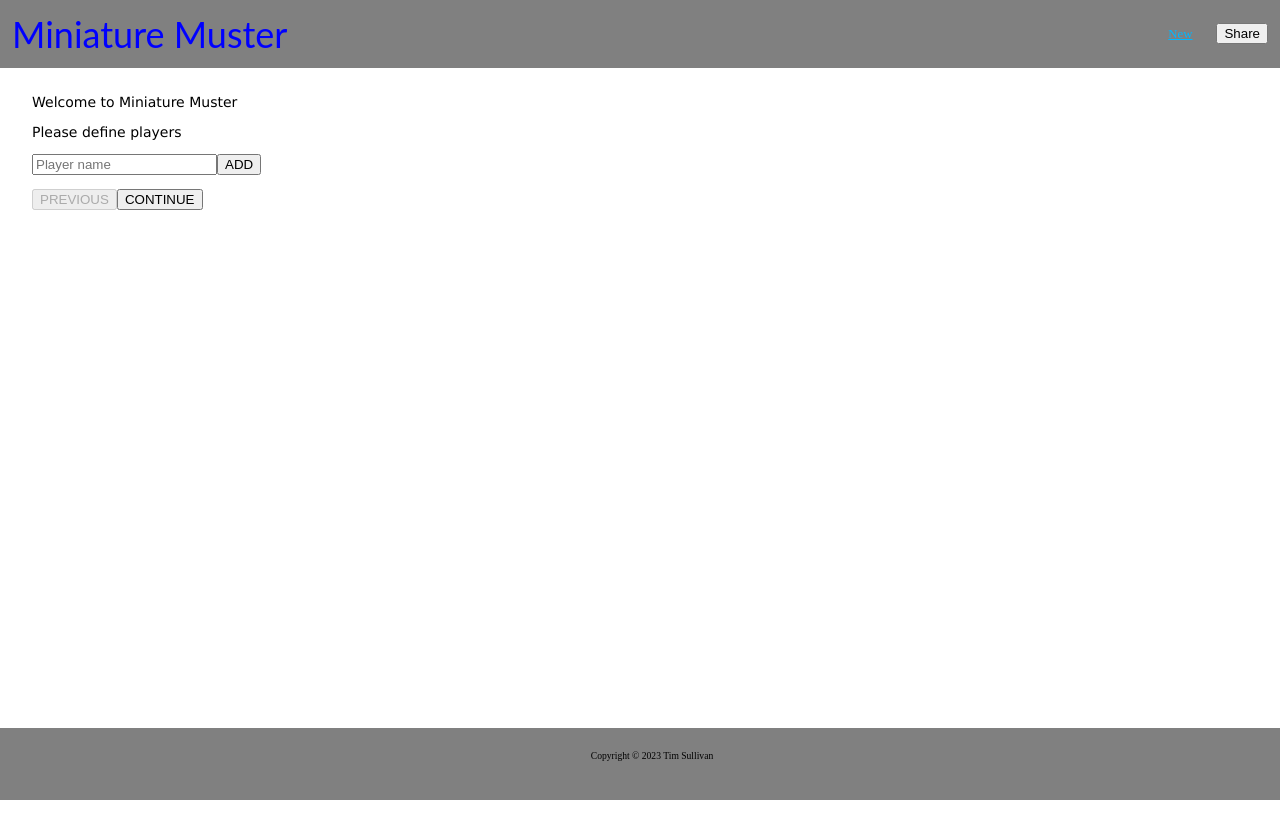
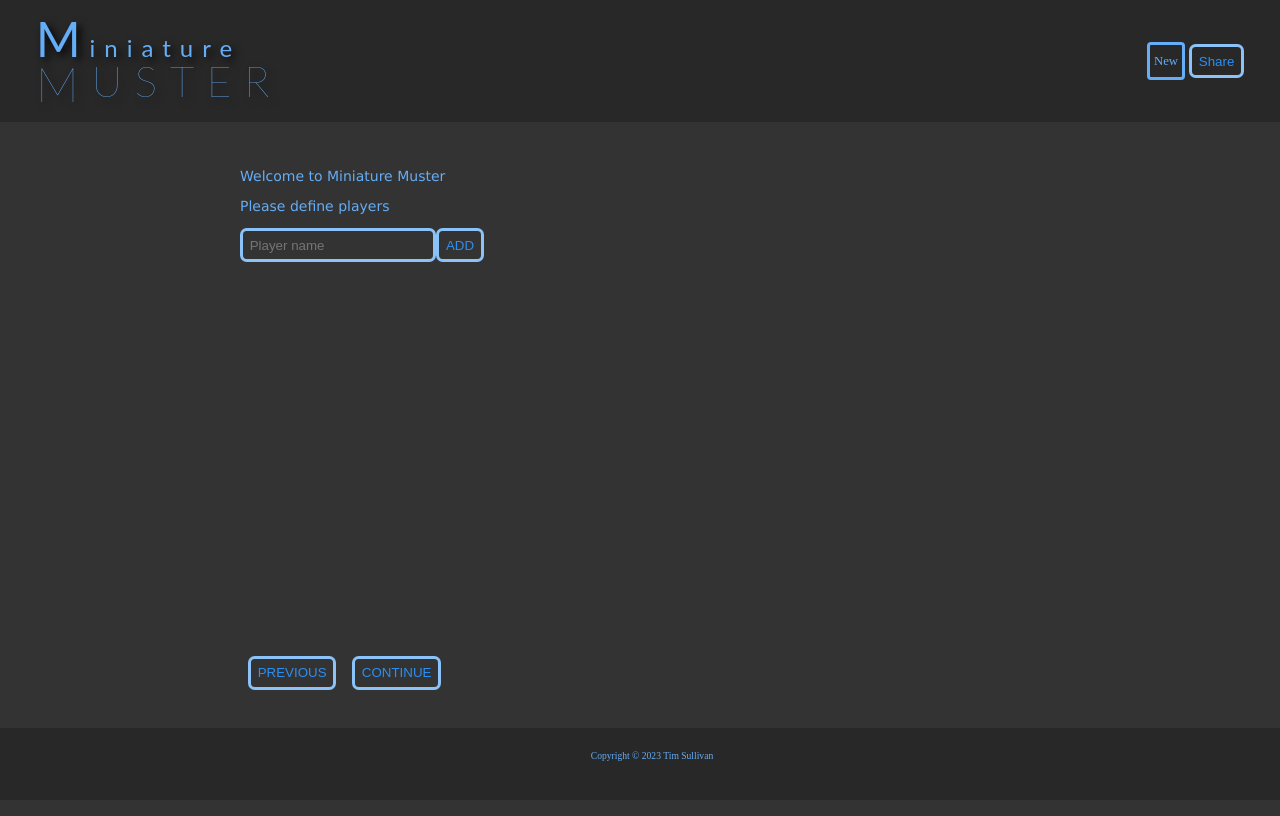
Before and after one commit to TimboInSpace/miniature-muster, a Node server app: page / in a window 1280 px wide. After the commit the page ends 761 px from the top, so only its background shows below. Run offline with Node 20, Linux system fonts and the light colour scheme; some libraries are stand-ins or nearby versions.

Commit message:
Added some style

```diff
--- a/public/javascripts/script.js
+++ b/public/javascripts/script.js
@@ -1,5 +1,23 @@
 /*
-Step 1: Defining players.
+the state / 'data' cookie ends up holding a structure like this:
+{
+    step: 2,
+    players: ["Tim", "Brad"],
+    armies: [
+        {
+            player: "Tim"
+            units: [
+                {
+                    unit: ##unit##
+                    quantity: 3,
+                    mods: [
+                        ##MOD##
+                    ]
+                }
+            ]
+        }
+    ]
+}
 */
 
 function getCookie(name) {
@@ -63,6 +81,7 @@ function renderStep() {
                 break;
             }
             renderArmyDisplay(unitDisplayTabControl);
+
             break;
         case 3:
             currentTab.querySelector('.next-step-button').disabled = true;
@@ -86,9 +105,10 @@ function renderArmyDisplay(ele) {
         if (army.player && army.units) {
         // Make a tab-label for each player
         // Make a tab-content for each player
-        tabLabelHTML += `<a href='#' class="player-tab-label" onclick="changePlayerTab(event,'${army.player}')">${army.player}</a>`;
+        tabLabelHTML += `<a href='#' class="player-tab-label player-tab-label-${army.player}" onclick="handlePlayerTabClick(event,'${army.player}')">${army.player}</a>`;
         let tabContentListHTML = '';
-        army.units.forEach((unit)=> {
+        let totalPoints = 0;
+        army.units.forEach((unit, idx)=> {
             // Collect the HTML for the modifiers
             let unitModsHTML = '';
             let pointCost = unit.unit.pts;
@@ -104,37 +124,30 @@ function renderArmyDisplay(ele) {
                 pointCost += unit.mods.reduce((acc,cur)=>{return acc + cur.pts},0);
             }
             tabContentListHTML += `
-                <li class="unit-list-item">
-                    <span>${unit.quantity}x </span>
-                    <span>${unit.unit.name} </span>
-                    <span>${pointCost} Pts</span>
-                    <div class="stats-grid">
-                        <div class="grid-header">F</div>
-                        <div class="grid-header">S</div>
-                        <div class="grid-header">D</div>
-                        <div class="grid-header">A</div>
-                        <div class="grid-header">W</div>
-                        <div class="grid-header">C</div>
-                        <div class="grid-header">M / W / F</div>
-                        <div class="grid-item">0 / -</div>
-                        <div class="grid-item">0</div>
-                        <div class="grid-item">0</div>
-                        <div class="grid-item">0</div>
-                        <div class="grid-item">0</div>
-                        <div class="grid-item">0</div>
-                        <div class="grid-item">0 / 0 / 0</div>
+                <li class="unit-list-item" unitindex="${idx}">
+                    <div class="flex-row">
+                        <div>
+                            <div class="flex-row">
+                                <span>${unit.quantity}x </span>
+                                <span style="flex-grow: 1;">${unit.unit.name} </span>
+                                <span>${pointCost} Pts</span>
+                                <button class="remove-unit-button" onclick="handleRemoveUnitButtonClick(event, '${army.player}')"> X </button>
+                            </div>
+                            ${renderStatsGrid2(unit.unit)}
+                            <div class="flex-col">${unitModsHTML}</div>
+                        </div>
                     </div>
-                    <div class="flex-col">${unitModsHTML}</div>
                 </li>
             `;
+            totalPoints += (pointCost * unit.quantity);
         });
         tabContentHTML += `
-            <div class="player-tab-content player-tab-content-${army.player}">
-                <div>
-                    <h3>${army.player}</h3>
-                    <h5>${army.units.reduce((acc,cur)=>{return acc + cur.unit.pts + cur.mods.reduce((a,c)=>{return a + c.pts},0)},0)} Pts</h5>
+            <div class="player-tab-content player-tab-content-${army.player}" style="padding: 0.5rem;">
+                <div class="flex-row">
+                    <h3 style="flex-grow: 1;">${army.player}'s Army</h3>
+                    <h3 style="flex-grow: 0;">${totalPoints} Pts</h5>
                 </div>
-                <ul>
+                <ul class="unit-list">
                     ${tabContentListHTML}
                 </ul>
             </div>
@@ -149,17 +162,34 @@ function renderArmyDisplay(ele) {
             <div class="player-tab-container">${tabContentHTML}</div>
         `;
     }
-    // //tabLabelEle.innerHTML = tabLabelHTML;
-    // tabContentEle.innerHTML = tabContentHTML;
-    // console.log(`tabLabelEle: ${tabLabelEle.innerHTML} \n ${tabLabelHTML}`);
-    // console.log(`tabContentEle: ${tabContentEle.innerHTML} \n ${tabContentHTML}`);
+}
 
-    // if (tabLabelEle && tabContentEle) {
-    //     tabLabelEle.innerHTML = tabLabelHTML;
-    //     tabContentEle.innerHTML = tabContentHTML;
-    // } else {
-    //     console.error(`Couldnt find player-tab-labels or player-tab-container`);
-    // }
+function handleRemoveUnitButtonClick(event, playerName) {
+    const liEle = event.target.parentElement.parentElement.parentElement.parentElement;
+    if (!liEle) {
+        console.error('Could not find element holding unitindex for deleting this unit.');
+        return;
+    }
+    console.log(event.target);
+    const unitIdx = liEle.getAttribute('unitindex');
+    if (!unitIdx) {
+        console.error('Could not find index for unit to delete');
+        return;
+    }
+    if (!state.armies) {
+        console.error('state has no armies property. Could not delete unit');
+        return;
+    }
+    const army = state.armies.find(army => army.player === playerName);
+    if (army) {
+        // Remove the unit at the index
+        army.units.splice(unitIdx,1);
+    }
+    saveState();
+    // re-render
+    const armyDisplayEle = document.getElementById('unitDisplayTabControl');
+    renderArmyDisplay(armyDisplayEle);
+    activatePlayerTab(armyDisplayEle,army.player);
 }
 
 function getModifiersForUnit(unit) {
@@ -170,7 +200,11 @@ function getModifiersForUnit(unit) {
 }
 
 function handleModToggle(event) {
-    const btnEle = event.target.parentElement;
+    let btnEle = event.target;
+    if (event.target.tagName !== "BUTTON") {
+        event.stopPropagation();
+        btnEle = event.target.parentElement;
+    }
     const checkboxEle = btnEle.querySelector('input[type="checkbox"]');
     const oldState = checkboxEle.checked;
     checkboxEle.checked = !oldState;
@@ -208,6 +242,7 @@ function updateShownScore() {
 }
 
 function renderSelectedUnitDetails(tgt) {
+    // tgt is the <select> element that becomes the unit selection list
     const eleName = document.getElementById('unitSelectionUnitName');
     const elePts = document.getElementById('unitSelectionUnitPts');
     const eleMods = eleName.parentElement.parentElement.querySelector('.unit-modifiers');
@@ -228,7 +263,7 @@ function renderSelectedUnitDetails(tgt) {
     mods.forEach( mod => {
         modsHTML += `
             <button class="mod-details" key="${mod.modifierID}" onclick="handleModToggle(event)">
-                <input type="checkbox" class="" disabled />
+                <input type="checkbox" class="" onclick="handleModToggle(event)" disabled />
                 <span>${mod.name}</span>
                 <span> ${mod.pts} Pts</span>
             </button>
@@ -243,6 +278,7 @@ function renderSelectedUnitDetails(tgt) {
 }
 
 function renderStatsGrid(statsGridEle, stats) {
+    // Update an existing stats grid
     const gridItems = statsGridEle.children;
     if (gridItems.length != 14) { console.error('Stats grid has the wrong number of items. Check renderStatsGrid'); return;}
     gridItems[7].innerHTML = stats.ranged > 0 ? `${stats.melee} / ${stats.ranged}+` : `${stats.melee} / -`;
@@ -252,6 +288,27 @@ function renderStatsGrid(statsGridEle, stats) {
     gridItems[11].innerHTML = `${stats.wounds}`;
     gridItems[12].innerHTML = `${stats.courage}`;
     gridItems[13].innerHTML = `${stats.might} / ${stats.will} / ${stats.fate}`;
+}
+
+function renderStatsGrid2(stats) {
+   return `
+    <div class="stats-grid">
+        <div class="grid-header">F</div>
+        <div class="grid-header">S</div>
+        <div class="grid-header">D</div>
+        <div class="grid-header">A</div>
+        <div class="grid-header">W</div>
+        <div class="grid-header">C</div>
+        <div class="grid-header">M / W / F</div>
+        <div class="grid-item">${stats.ranged > 0 ? stats.melee+" / "+stats.ranged+"+" : " "+stats.melee+" / -"}</div>
+        <div class="grid-item">${stats.strength}</div>
+        <div class="grid-item">${stats.defence}</div>
+        <div class="grid-item">${stats.attack}</div>
+        <div class="grid-item">${stats.wounds}</div>
+        <div class="grid-item">${stats.courage}</div>
+        <div class="grid-item">${stats.might} / ${stats.will} / ${stats.fate}</div>
+    </div>
+   `;
 }
 
 function renderSelectionList(selectionEle, arrKeys, arrValues, showNum = 1) {
@@ -282,18 +339,22 @@ function showCurrentTab() {
     tabs[state.step-1].classList.add('active');
 }
 
-function changePlayerTab(event, playerName) {
+function handlePlayerTabClick(event, playerName) {
+    const tabControl = event.target.parentElement.parentElement;
+    activatePlayerTab(tabControl, playerName);
+}
+
+function activatePlayerTab(eleTabControl, player) {
     // Remove .active from all player tabs
     // Add .active to the player's tab It is the one with class player-tab-content-NAME
-    const allTabs = event.target.parentElement.querySelectorAll(`.player-tab-content`);
-    allTabs.forEach(tab => {
-        console.log('removing active from tab: '+tab.outerHTML);
-        tab.classList.remove('active');
-        if (tab.classList.includes(`player-tab-content-${playerName}`)) {
-            tab.classList.add('active');
-        }
-    });
-
+    const allTabs = eleTabControl.querySelectorAll(`.player-tab-content`);
+    allTabs.forEach(tab => { tab.classList.remove('active'); });
+    const tabToActivate = eleTabControl.querySelector(`.player-tab-content-${player}`);
+    tabToActivate.classList.add('active');
+    const allLabels = eleTabControl.querySelectorAll('.player-tab-label');
+    allLabels.forEach(lbl => { lbl.classList.remove('active'); });
+    const lblToActivate = eleTabControl.querySelector(`.player-tab-label-${player}`);
+    lblToActivate.classList.add('active');
 }
 
 
@@ -355,9 +416,8 @@ function establishCallbacks() {
             if (typeof x !== 'number') {return false}
             return x > 0 && Number.isInteger(x);
         }
-        console.log(displayState);
-        if (displayState.hasOwnProperty('unitSelectionSelectedUnit') && displayState.unitSelectionSelectedUnit
-            && displayState.selectionQuantity && isPositiveWholeNumber(parseInt(displayState.selectionQuantity))) {
+        // Fix deletion bug
+        if (displayState.hasOwnProperty('unitSelectionSelectedUnit') && displayState.unitSelectionSelectedUnit && displayState.selectionQuantity && isPositiveWholeNumber(parseInt(displayState.selectionQuantity))) {
             // Add the selected unit to the data/cookie, and refresh the page
             if (!state.hasOwnProperty('armies')) {
                 state.armies = [];
@@ -370,7 +430,7 @@ function establishCallbacks() {
             if (!playerArmy) {
                 playerArmy = {
                     player: playerName,
-                    units: []
+                    units: [] // an array of {unit, mods[], quantity}
                 };
                 state.armies.push(playerArmy);
             }
@@ -383,6 +443,7 @@ function establishCallbacks() {
             saveState();
             const armyDisplayEle = document.getElementById('unitDisplayTabControl');
             renderArmyDisplay(armyDisplayEle);
+            activatePlayerTab(armyDisplayEle,playerArmy.player);
         }
     });
 }
--- a/public/stylesheets/style.css
+++ b/public/stylesheets/style.css
@@ -1,13 +1,22 @@
+.header, footer {
+  background-color: #282828;
+}
+.header .logo .line1::first-letter, footer .logo .line1::first-letter {
+  font-size: 3rem;
+}
+
 main {
   padding: 2rem;
   font: 14px "Lucida Grande", Helvetica, Arial, sans-serif;
-  height: calc(100vh - 6rem);
+  height: calc(100vh - 16rem);
   overflow-y: scroll;
 }
 
 body {
   padding: 0;
   margin: 0;
+  background-color: #333;
+  color: #65ADF6;
 }
 
 h1 {
@@ -15,14 +24,28 @@ h1 {
   font-size: 2.5rem;
 }
 
+input, select, button {
+  color: #2B8FF3;
+  background-color: transparent;
+  border: 3px solid #8BC2F8;
+  border-radius: 0.5em;
+  padding: 0.5em;
+  transition: 0.3s ease-out;
+}
+
+label {
+  display: block;
+}
+
 a {
-  color: #00B7FF;
+  color: #65ADF6;
+  text-decoration: none;
 }
 
 nav.header {
-  height: 3rem;
   text-decoration: none;
   font-size: 0.8rem;
+  padding: 0 2rem;
 }
 nav.header ul {
   list-style-type: none;
@@ -31,34 +54,101 @@ nav.header ul {
   display: flex;
   flex-direction: row;
   align-items: center;
-  background-color: grey;
 }
 nav.header ul li {
   display: inline;
-  padding: 0.75rem;
+  padding: 0.25rem;
   line-height: 1.5rem;
-  color: blue;
 }
 nav.header ul li:first-child {
   flex-grow: 1;
   font: 14px "Lato", "Courier New", Courier, monospace;
   font-size: 2.25rem;
+  border: none;
+  letter-spacing: 0.25em;
+  text-shadow: 4px 4px 8px black;
+}
+nav.header ul li:nth-child(2) {
+  border: 3px solid;
+  border-radius: 0.25rem;
+}
+nav.header ul li .line1 {
+  font-size: 1.5rem;
+  display: inline-block;
+  vertical-align: bottom;
+  position: relative;
+  bottom: -0.4rem;
+}
+nav.header ul li .line1::first-letter {
+  font-size: 2.5rem;
+}
+nav.header ul li .line2 {
+  position: relative;
+  top: -0.4rem;
+  display: inline-block;
+  font-size: 2.65rem;
+  text-transform: uppercase;
+  font-weight: lighter;
+  letter-spacing: 0.3em;
+}
+nav.header ul li .line2::first-letter {
+  top: -0.6rem;
+  font-size: 3rem;
+  vertical-align: top;
 }
 
+button, a:hover {
+  transition: ease-in-out 0.2s;
+}
+button:hover, a:hover:hover {
+  text-shadow: 0px 0px 1px whitesmoke;
+  text-decoration: underline;
+}
+
+.inline {
+  display: inline-block;
+}
+
+.input-group {
+  margin-right: 0.75rem;
+}
+
+.input-group.inline {
+  width: 45%;
+}
+.input-group.inline input, .input-group.inline select, .input-group.inline button {
+  width: 100%;
+  text-align: right;
+}
+
+.tab-container {
+  height: calc(100vh - 16rem);
+}
 .tab-container .tab {
   display: none;
+  width: 100%;
+  max-width: 800px;
+  margin: 0px auto;
+  flex-direction: column;
+  height: 100%;
+  justify-content: stretch;
+}
+.tab-container .tab .tab-main {
+  flex-grow: 1;
 }
 .tab-container .tab.active {
-  display: block;
+  display: flex;
 }
 
 .step-buttons .button {
   flex-grow: 1;
 }
+.step-buttons * {
+  margin: 0.5rem;
+}
 
 footer {
   height: 3rem;
-  background-color: grey;
   position: absolute;
   bottom: 0;
   width: 100%;
--- a/public/stylesheets/style.scss
+++ b/public/stylesheets/style.scss
@@ -3,17 +3,38 @@ $text-main: 14px "Lucida Grande", Helvetica, Arial, sans-serif;
 $primary: blue;
 $secondary: grey;
 $highlight: #CCCCCC;
+$bg-dark: #333;
+$bg-darker: #282828;
 
+
+$font-light: #ABD2FA;
+$font-semilight: #8BC2F8;
+$font-medium: #65ADF6;
+$font-semidark: #2B8FF3;
+$font-dark: #0C70D4;
+
+.header, footer {
+  background-color: $bg-darker;
+  .logo {
+    .line1 {
+      &::first-letter {
+        font-size: 3rem;
+      }
+    }
+  }
+}
 main {
   padding: 2rem;
   font: $text-main;
-  height: calc(100vh - 6rem);
+  height: calc(100vh - 16rem);
   overflow-y: scroll;
 }
 
 body {
   padding: 0;
   margin: 0;
+  background-color: $bg-dark;
+  color: $font-medium;
 }
 
 h1 {
@@ -21,14 +42,27 @@ h1 {
   font-size: 2.5rem;
 }
 
+input, select, button {
+  color: $font-semidark;
+  background-color: transparent;
+  border: 3px solid $font-semilight;
+  border-radius: 0.5em;
+  padding: 0.5em;
+  transition: 0.3s ease-out;
+}
+label {
+  display: block;
+}
+
 a {
-  color: #00B7FF;
+  color: $font-medium;
+  text-decoration: none;
 }
 
 nav.header {
-  height: 3rem;
   text-decoration: none;
   font-size: 0.8rem;
+  padding: 0 2rem;
   ul {
     list-style-type: none;
     margin: 0;
@@ -36,28 +70,90 @@ nav.header {
     display: flex;
     flex-direction: row;
     align-items: center;
-    background-color: $secondary;
     li {
       display: inline;
-      padding: 0.75rem;
+      padding: 0.25rem;
       line-height: 1.5rem;
-      color: $primary;
       &:first-child {
         flex-grow: 1;
         font: 14px "Lato", 'Courier New', Courier, monospace;
         font-size: 2.25rem;
+        border: none;
+        letter-spacing: 0.25em;
+        text-shadow: 4px 4px 8px black;
+      }
+      &:nth-child(2) {
+        border: 3px solid;
+        border-radius: 0.25rem;
+      }
+      .line1 {
+        font-size: 1.5rem;
+        display: inline-block;
+        vertical-align: bottom;
+        position: relative;
+        bottom: -0.4rem;
+        &::first-letter {
+          font-size: 2.5rem;
+        }
+      }
+      .line2 {
+        position: relative;
+        top: -0.4rem;
+        display: inline-block;
+        font-size: 2.65rem;
+        text-transform: uppercase;
+        font-weight: lighter;
+        letter-spacing: 0.30em;
+        &::first-letter {
+          top: -0.6rem;
+          font-size: 3.0rem;
+          vertical-align: top;
+        }
       }
     }
 
   }
 }
 
+button, a:hover {
+  transition: ease-in-out 0.2s;
+  &:hover {
+    text-shadow: 0px 0px 1px whitesmoke;
+    text-decoration: underline;
+  }
+}
+
+.inline {
+  display: inline-block;
+}
+.input-group {
+  margin-right:0.75rem;
+}
+.input-group.inline {
+  width: 45%;
+  input, select, button {
+    width: 100%;
+    text-align: right;
+  }
+}
+
 .tab-container {
+  height: calc(100vh - 16rem);
   .tab {
     display: none;
+    width: 100%;
+    max-width: 800px;
+    margin: 0px auto;
+    flex-direction: column;
+    height: 100%;
+    justify-content: stretch;
+    .tab-main {
+      flex-grow: 1;
+    }
   }
   .tab.active {
-    display: block;
+    // display: block;
+    display: flex;
   }
 }
 
@@ -65,11 +161,13 @@ nav.header {
   .button {
     flex-grow: 1;
   }
+  * {
+    margin: 0.5rem;
+  }
 }
 
 footer {
   height: 3rem;
-  background-color: $secondary;
   position: absolute;
   bottom: 0;
   width: 100%;
--- a/views/header.pug
+++ b/views/header.pug
@@ -1,8 +1,10 @@
 nav.header
     ul
+        li.logo
+            .flex-col
+                span.line1 Miniature
+                span.line2 Muster
         li
-            span Miniature Muster
-        li
-            a(href='/new') New
+            a.psudobutton(href='/new') New
         li
             button Share
--- a/views/index.pug
+++ b/views/index.pug
@@ -8,67 +8,75 @@ block content
     var unitswithmodifiers = !{JSON.stringify(allunitswithmodifiers)};
   .tab-container
     .tab.active
-      p Welcome to #{title}
-      p Please define players
-      form(id="playerNameForm" action="")
-        input(id="playerNameInput" type="text", placeholder="Player name")
-        input(type="submit" value="ADD")
-      ol#players-list
-      .flex-row.step-buttons
-        button.prev-step-button() PREVIOUS
-        button.next-step-button() CONTINUE
+      .tab-headers
+        p Welcome to #{title}
+        p Please define players
+      .tab-main
+        form(id="playerNameForm" action="")
+          input(id="playerNameInput" type="text", placeholder="Player name")
+          input(type="submit" value="ADD")
+        ol#players-list
+      .tab-footers
+        .flex-row.step-buttons
+          button.prev-step-button() PREVIOUS
+          button.next-step-button() CONTINUE
     .tab
-      h1 Step 2
-      .flex-row
-        .unitSelectionPane
-          label(for="unitSelectionPlayer") Add to army:
-          select(id="unitSelectionPlayer", name="unitSelectionPlayer")
-            option N/A
-          br
-          label(for="unitSelectionQty") Quantity:
-          input(id="unitSelectionQty", type="number", name="unitSelectionQty", min="1", value="1")
-          .unit-details
-            .unit-header.flex-row
-              span(id="unitSelectionUnitName") Unitname Namedness
-              span(id="unitSelectionUnitPts") 215 Pts
-            .unit-modifiers
-              p No modifiers available.
-            .stats-grid
-              .grid-header F
-              .grid-header S
-              .grid-header D
-              .grid-header A
-              .grid-header W
-              .grid-header C
-              .grid-header M / W / F
-              .grid-item 0/-
-              .grid-item 0
-              .grid-item 0
-              .grid-item 0
-              .grid-item 0
-              .grid-item 0
-              .grid-item 0 / 0 / 0
-            .add-unit-container
-              .flex-row
-                span.subtotal-label Subtotal:
-                span.subtotal-value(id="unitSelectionSubtotal") 0 Pts
-                button(id="unitSelectionAddUnitButton", value="RECRUIT") RECRUIT
-          .unit-list
-            input(id="unitSelectionSearch")
-            br
-            select(id="unitSelectionList", name="unitSelectionList", size="10")
-              option N/A
-        .selection-display-pane.flex-col
-          .selection-display-details
-            .player-tab-control(id="unitDisplayTabControl")
-              .player-tab-labels
-              .player-tab-container
-
-      .flex-row.step-buttons
-        button.prev-step-button() PREVIOUS
-        button.next-step-button() CONTINUE
+      .tab-headers
+        h1 Step 2
+      .tab-main
+        .flex-row.two-pane
+          .unitSelectionPane
+            .input-group.inline
+              label(for="unitSelectionPlayer") Add to army:
+              select(id="unitSelectionPlayer", name="unitSelectionPlayer")
+                option N/A
+            .input-group.inline
+              label(for="unitSelectionQty") Quantity:
+              input(id="unitSelectionQty", type="number", name="unitSelectionQty", min="1", value="1")
+            .unit-details
+              .unit-header.flex-row
+                span(id="unitSelectionUnitName") Unitname Namedness
+                span(id="unitSelectionUnitPts") 215 Pts
+              .stats-grid
+                .grid-header F
+                .grid-header S
+                .grid-header D
+                .grid-header A
+                .grid-header W
+                .grid-header C
+                .grid-header M / W / F
+                .grid-item 0/-
+                .grid-item 0
+                .grid-item 0
+                .grid-item 0
+                .grid-item 0
+                .grid-item 0
+                .grid-item 0 / 0 / 0
+              .unit-modifiers
+                p No modifiers available.
+              .add-unit-container.flex-row(style="align-items: center;")
+                  span.subtotal-label Subtotal:
+                  span.subtotal-value(id="unitSelectionSubtotal") 0 Pts
+                  button(id="unitSelectionAddUnitButton", value="RECRUIT") RECRUIT
+            .unit-list
+              input(id="unitSelectionSearch")
+              br
+              select(id="unitSelectionList", name="unitSelectionList", size="10")
+                option N/A
+          .selection-display-pane.flex-col
+            .selection-display-details
+              .player-tab-control(id="unitDisplayTabControl")
+                .player-tab-labels
+                .player-tab-container
+      .tab-footers
+        .flex-row.step-buttons
+          button.prev-step-button() PREVIOUS
+          button.next-step-button() CONTINUE
     .tab
-      h1 Step 3
-      .flex-row.step-buttons
-        button.prev-step-button() PREVIOUS
-        button.next-step-button() CONTINUE
+      .tab-headers
+        h1 Step 3
+      .tab-main
+      .tab-footers
+        .flex-row.step-buttons
+          button.prev-step-button() PREVIOUS
+          button.next-step-button() CONTINUE
```
Also changed, not shown: other parts of public/stylesheets/style.css (+28 -7 lines), other parts of public/stylesheets/style.scss (+32 -9 lines), database.sqlite, 1 other file.
